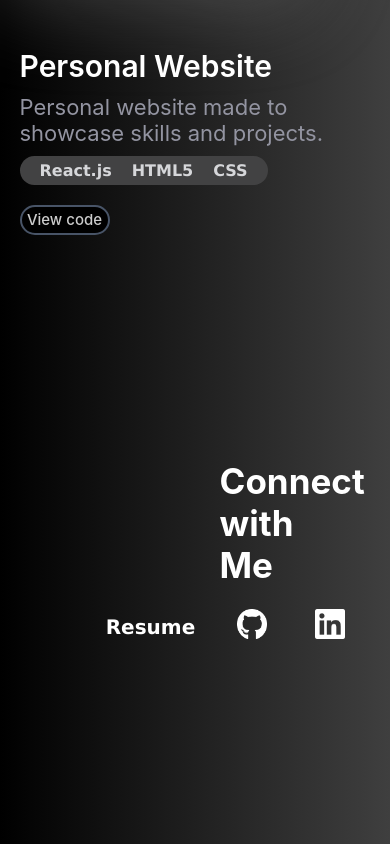
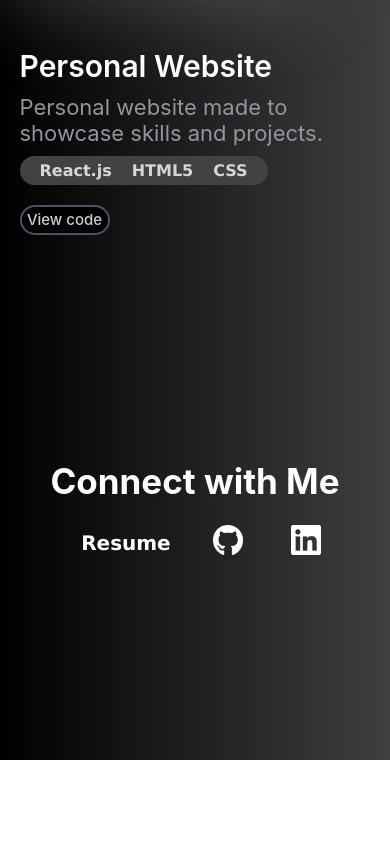
Before and after one commit to ameys28/Portfolio-website, a React (Create React App) app: page / in a window 390 px wide. Shown: the part 2040-2884 px from the top of the page. After the commit the page ends 2800 px from the top, so only its background shows below. Built offline with nearby package versions, Linux system fonts and the light colour scheme.

Commit message:
made responsive

```diff
--- a/src/App.css
+++ b/src/App.css
@@ -370,13 +370,13 @@ footer ul li a{
   }
   .foot-head {
     font-size: 35px;
-    margin-top: 200px;
+
   }
   .icon {
     height: 30px;
     width: 30px;
   }
   footer {
-    margin: 200px;
+    margin: 200px 0px;
   }
 }
```
